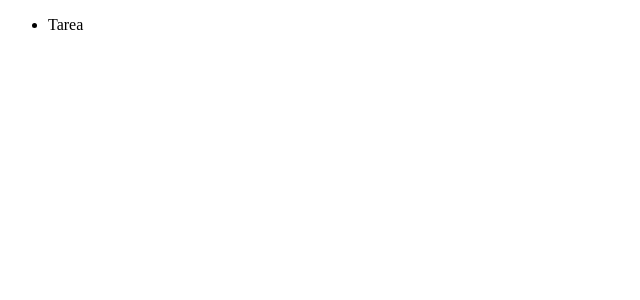
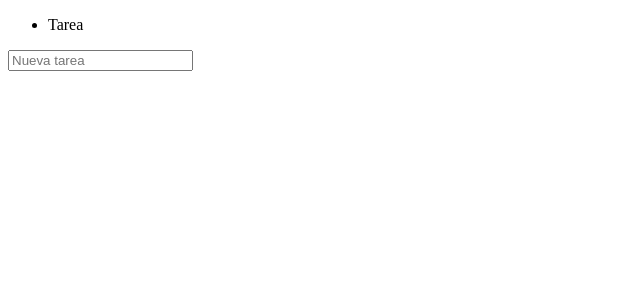
Before and after one commit to Ricardo-VP/react-todo, a React (Create React App) app: page / in a window 1280 px wide. Shown: the top 300 px of the page, without its empty margins (0-640 px from the left). Built offline with nearby package versions, Linux system fonts and the light colour scheme.

Commit message:
Agregando el fragment

```diff
--- a/src/App.jsx
+++ b/src/App.jsx
@@ -1,9 +1,14 @@
-import React, { useState } from "react";
+import React, { Fragment, useState } from "react";
 import { TodoList } from "./components/TodoList";
 
 export function App() {
   const [todos, setTodos] = useState([
-      { id: 1, text: "Learn React", completed: false },
+    { id: 1, text: "Learn React", completed: false },
   ]);
-  return <TodoList todos={todos} />;
+  return (
+    <Fragment>
+      <TodoList todos={todos} />
+      <input type="text" placeholder="Nueva tarea" />
+    </Fragment>
+  );
 }
```
